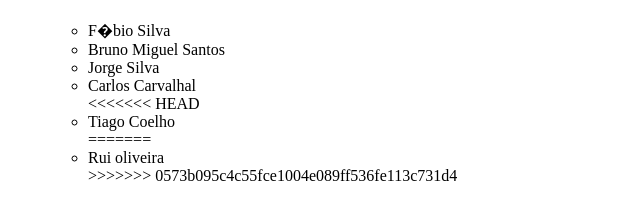
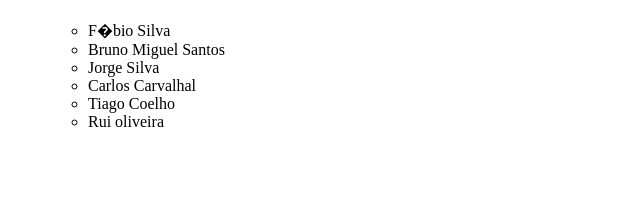
Before and after one commit to jmop/UCE15-NeuroPump, a plain HTML site: page hello.html in a window 1280 px wide. Shown: the part 190-410 px from the top of the page, without its empty margins (0-640 px from the left). Drawn offline with Linux system fonts and the light colour scheme.

Commit message:
update coelho 1

```diff
--- a/hello.html
+++ b/hello.html
@@ -28,11 +28,8 @@
 <li>Bruno Miguel Santos</li>
 <li>Jorge Silva</li>
 <li>Carlos Carvalhal</li>
-<<<<<<< HEAD
 <li>Tiago Coelho</li>
-=======
 <li>Rui oliveira</li>
->>>>>>> 0573b095c4c55fce1004e089ff536fe113c731d4
 </ul>
 </body>
 </html>
```
